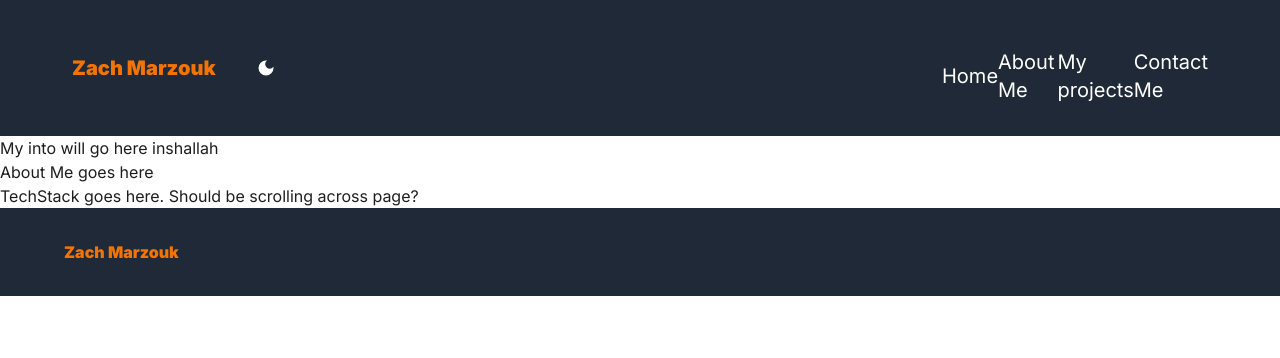
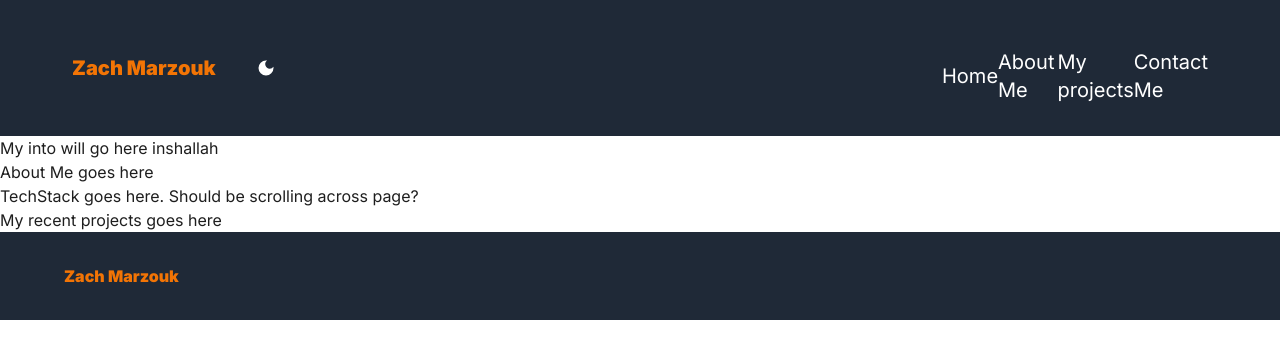
Before and after one commit to zamarz/ideal-octo-eureka, a Next.js app: page / in a window 1280 px wide. Shown: the top 358 px of the page. Built offline with nearby package versions, Linux system fonts and the light colour scheme.

Commit message:
Create projects page and add to layout

```diff
--- a/src/components/HomePage.tsx
+++ b/src/components/HomePage.tsx
@@ -1,5 +1,6 @@
 import AboutMe from "./AboutMe";
 import Intro from "./Intro";
+import Projects from "./Projects";
 import TechStack from "./TechStack";
 
 const HomePage = () => {
@@ -8,6 +9,7 @@ const HomePage = () => {
       <Intro />
       <AboutMe />
       <TechStack />
+      <Projects />
     </>
   );
 };
--- /dev/null
+++ b/src/components/Projects.tsx
@@ -0,0 +1,5 @@
+const Projects = () => {
+  return <div>My recent projects goes here</div>;
+};
+
+export default Projects;
```
